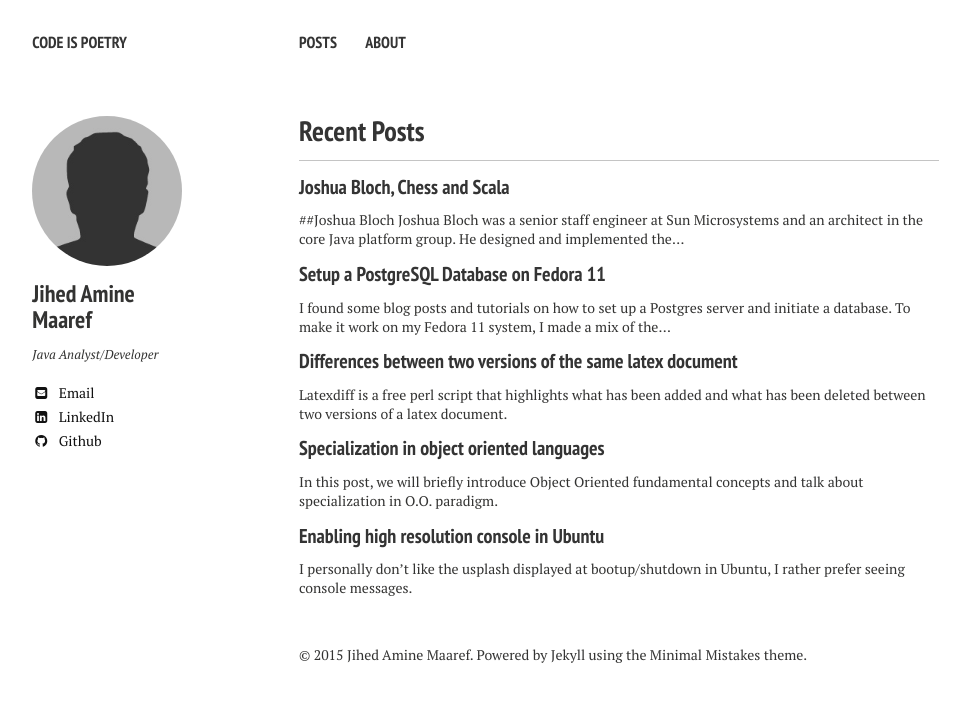
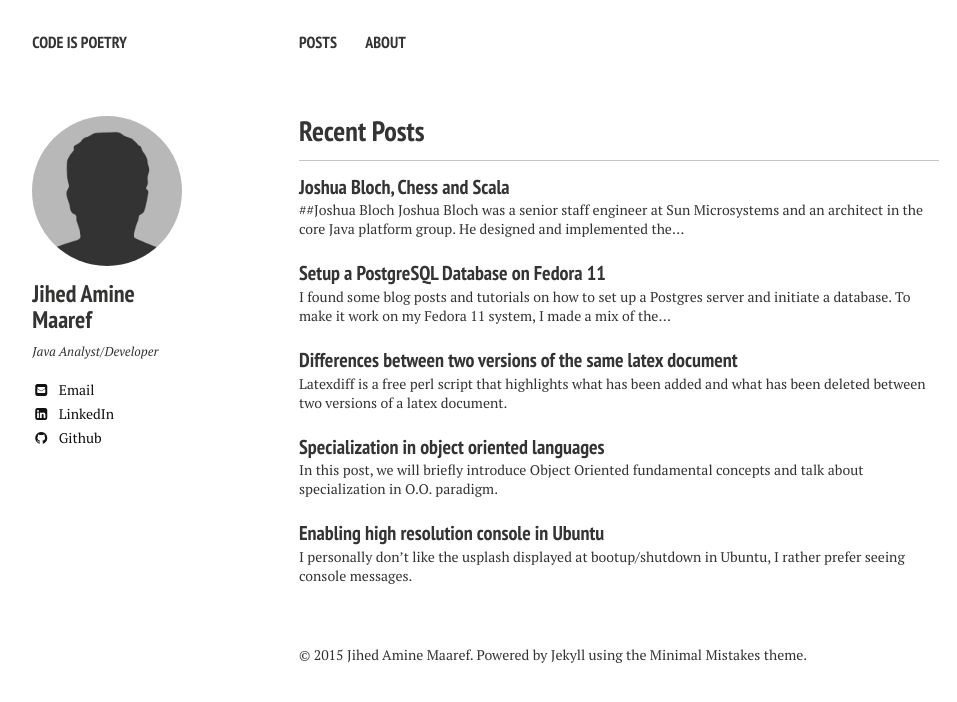
Before and after one commit to jihedamine/jihedamine.github.io, a Jekyll site: the page built from index.md, in a window 1280 px wide. Shown: the top 702 px of the page, without its empty margins (21-978 px from the left). Built offline with Jekyll 4.4.1, drawn with Linux system fonts in a browser that asks for light colours; nearby versions of some CDN libraries.

Commit message:
Update typography.scss

```diff
--- a/_sass/typography.scss
+++ b/_sass/typography.scss
@@ -131,12 +131,12 @@ blockquote {
    ========================================================================== */
 
 p {
-	margin: 0 20 $indent-var;
+	margin: 0 0 $indent-var;
 	// sibling indentation
 
 @if $paragraph-indent == true {
     & + p {
-    	margin: 23 0 $indent-var;
+    	                // margin: 23 0 $indent-var;
 			text-indent: $indent-var;
 			margin-top: -($indent-var);
 		}
```
